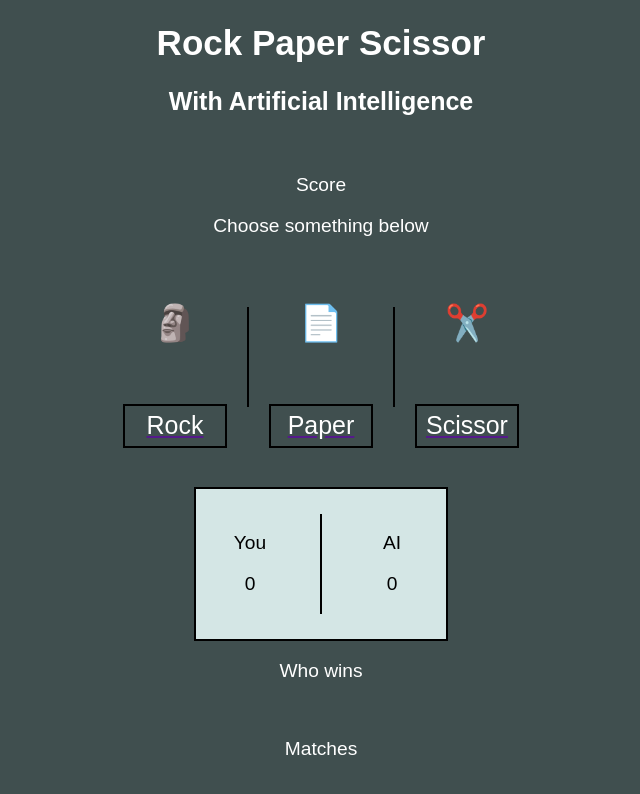
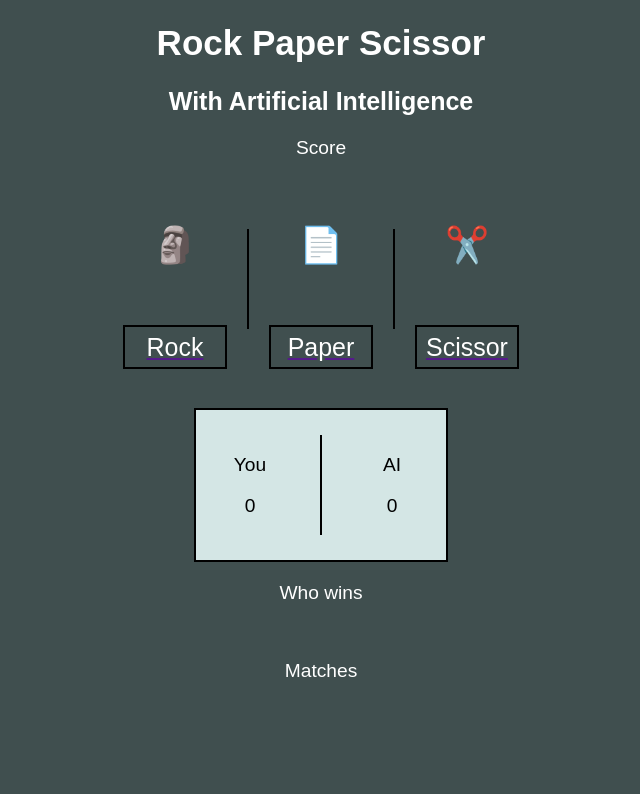
Before and after one commit to rithi06/Rock_paper_scissor, a plain HTML site: page index.html in a window 1280 px wide. Shown: the whole page, without its empty margins (319-959 px from the left). Drawn offline with Linux system fonts and the light colour scheme.

Commit message:
I commited second time

```diff
--- a/index.html
+++ b/index.html
@@ -9,10 +9,8 @@
 <body>
     <h1>Rock Paper Scissor</h1>
     <h2>With Artificial Intelligence</h2>
-    <br>
+
     <p id="sc">Score</p>
-
-    <p>Choose something below</p>
 
     <div id="elements">
         <div id="rock">
```
